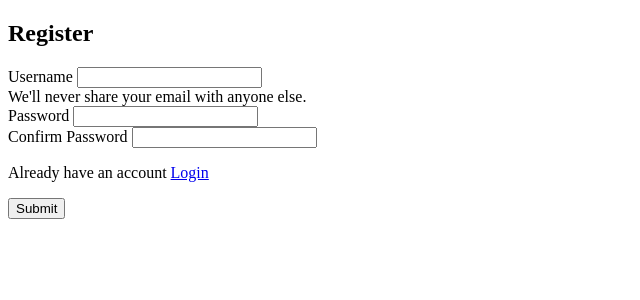
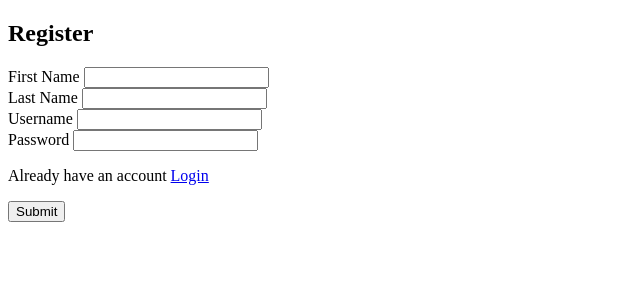
Before and after one commit to himanshuchaurasiya24/Core, a Django app: page /register/ in a window 1280 px wide. Shown: the top 300 px of the page, without its empty margins (0-640 px from the left). Run offline with Django 3.2, Linux system fonts and the light colour scheme.

Commit message:
vid_11_finished

```diff
--- a/vege/templates/register.html
+++ b/vege/templates/register.html
@@ -4,19 +4,29 @@
         <form class="col-6 mx-auto card p-3 shadow-lg" method="post" enctype="multipart/form-data">
             {% csrf_token %}
             <h2>Register</h2>
+            {% if messages %}
+            <div class="alert alert-primary" role="alert">  {% for message in messages %}
+              {{message}}
+              {% endfor %}
+            </div>
+          {% endif %}
+            <div class="mb-3">
+              <label for="exampleInputEmail1" class="form-label">First Name</label>
+              <input type="text" class="form-control" name="first_name" id="exampleInputEmail1" aria-describedby="emailHelp">
+            </div>
+            <div class="mb-3">
+              <label for="exampleInputEmail1" class="form-label">Last Name</label>
+              <input type="text" class="form-control" name="last_name" id="exampleInputEmail1" aria-describedby="emailHelp">
+            </div>
                 <div class="mb-3">
                   <label for="exampleInputEmail1" class="form-label">Username</label>
-                  <input type="email" class="form-control" id="exampleInputEmail1" aria-describedby="emailHelp">
-                  <div id="emailHelp" class="form-text">We'll never share your email with anyone else.</div>
+                  <input type="text" name="username" class="form-control" id="exampleInputEmail1" aria-describedby="emailHelp">
+
                 </div>
                 <div class="mb-3">
                   <label for="exampleInputPassword1" class="form-label">Password</label>
-                  <input type="password" class="form-control" id="exampleInputPassword1">
+                  <input type="password" name="password" class="form-control" id="exampleInputPassword1">
                 </div>
-                <div class="mb-3">
-                    <label for="exampleInputPassword1" class="form-label">Confirm Password</label>
-                    <input type="password" class="form-control" id="exampleInputPassword1">
-                  </div>
                   <p>Already have an account <a href="/login/">Login</a></p>
 
                 <button type="submit" class="btn btn-primary">Submit</button>
--- a/vege/views.py
+++ b/vege/views.py
@@ -1,7 +1,8 @@
 from django.shortcuts import render , redirect
 from .models import *
 from django.http import HttpResponse
-# Create your views here.
+from django.contrib.auth.models import User
+from django.contrib import messages
 def receipes(request):
     if request.method=='POST':
         data = request.POST
@@ -39,4 +40,19 @@ def update_receipe(request, id):
 def login_page(request):
     return render(request, 'login.html')
 def register_page(request):
+    if request.method=='POST':
+        first_name = request.POST.get('first_name')
+        last_name = request.POST.get('last_name')
+        username1 = request.POST.get('username')
+        password = request.POST.get('password')
+        user = User.objects.filter(username=username1)
+        if user.exists():
+            messages.info(request, 'username already taken.')
+            return redirect('/register/')
+        else:
+            user = User.objects.create(first_name= first_name, last_name= last_name, username=username1)
+            user.set_password(password)
+            user.save()
+            messages.info(request, 'Account Created Successfully')
+            return redirect('/login/')
     return render(request, 'register.html')
```
Also changed, not shown: db.sqlite3.
